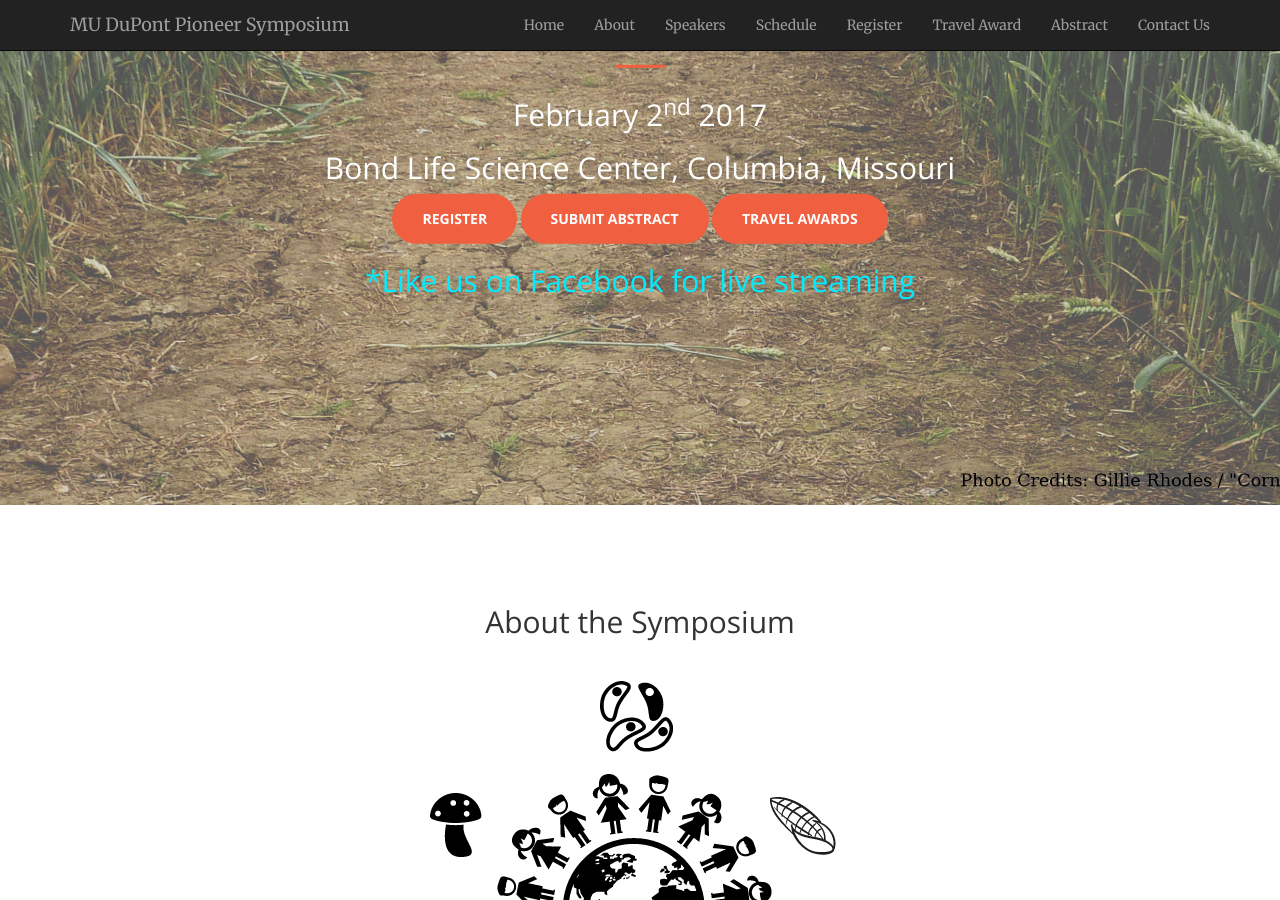
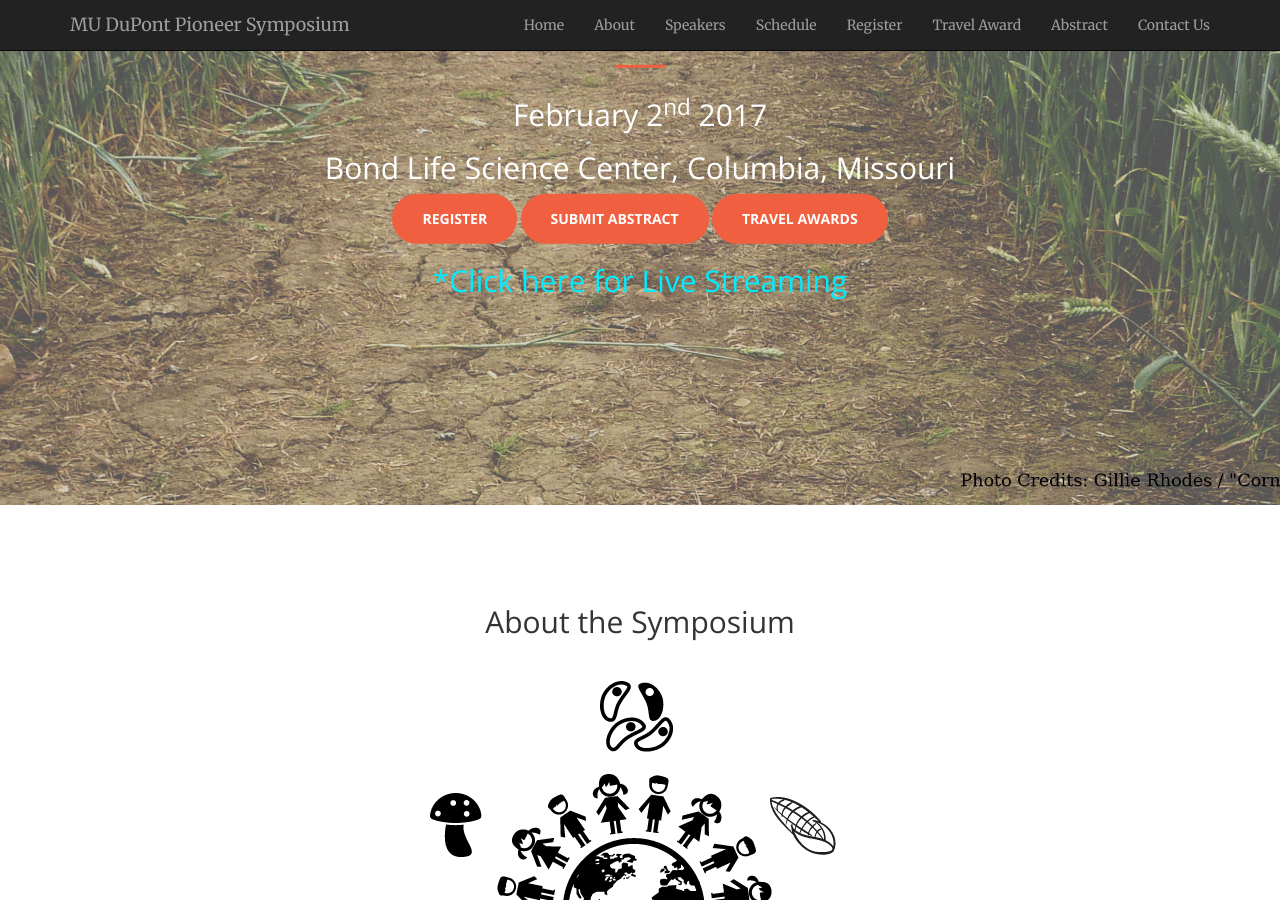
Before and after one commit to mupioneersymposium/mupioneersymposium.github.io, a Jekyll site: the page built from index.html, in a window 1280 px wide and 900 px high, scrolled down 395 px. Built offline with Jekyll 4.4.1, drawn with Linux system fonts in a browser that asks for light colours.

Commit message:
Update header.html

```diff
--- a/_includes/header.html
+++ b/_includes/header.html
@@ -10,8 +10,15 @@
             <a target="_blank" href="register.html" class="btn btn-primary btn-xl page-scroll">Register</a>
             <a target="_blank" href="abstract.html" class="btn btn-primary btn-xl page-scroll">Submit Abstract</a>
             <a target="_blank" href="travel.html" class="btn btn-primary btn-xl page-scroll">Travel Awards</a>
-            <h2> <a href="https://www.facebook.com/mudupontpioneersymposium/" target="_blank" style="color: #00ECFF;"> *Like us on Facebook for live streaming </a> </h2>
+            <h2> <a href="https://livestream.com/mizzou" target="_blank" style="color: #00ECFF;"> *Click here for Live Streaming </a> </h2>
+
 
         </div>
     </div>
 </header>
+
+
+
+        </div>
+    </div>
+</header>
```
